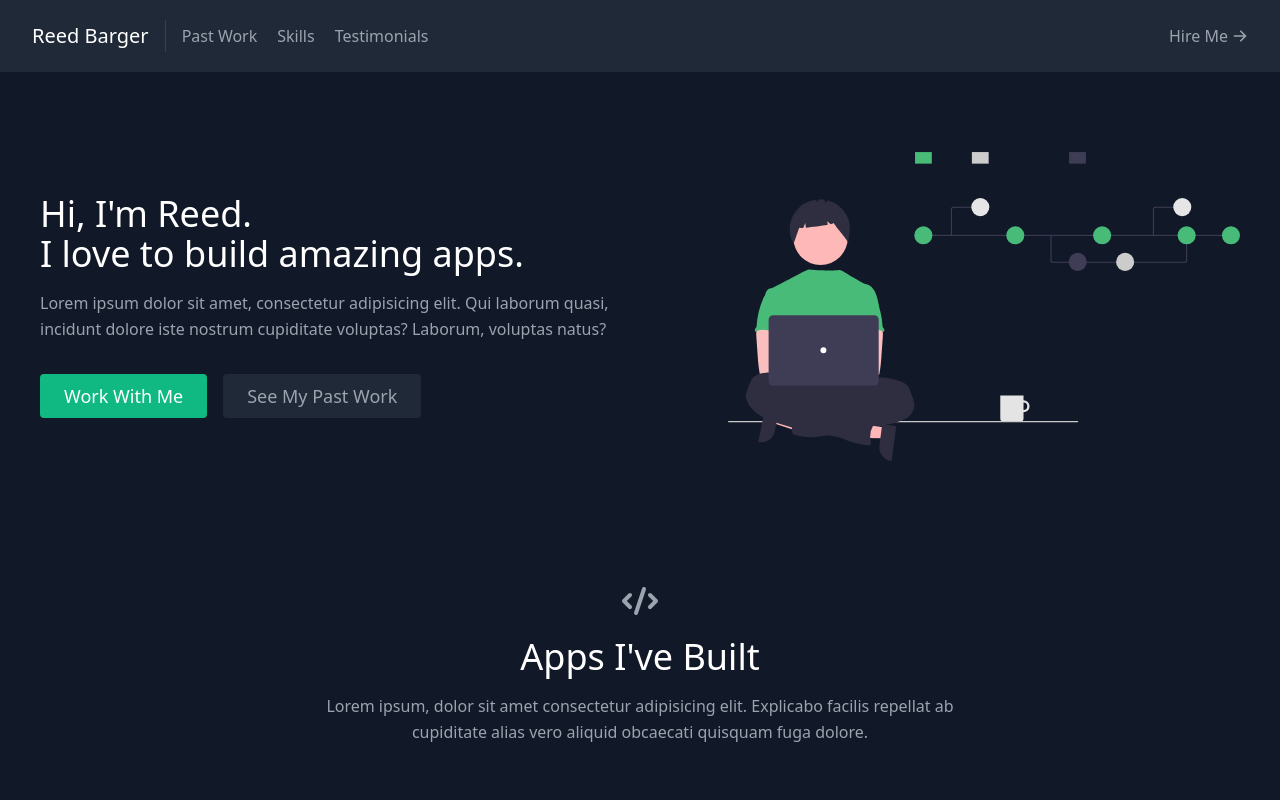
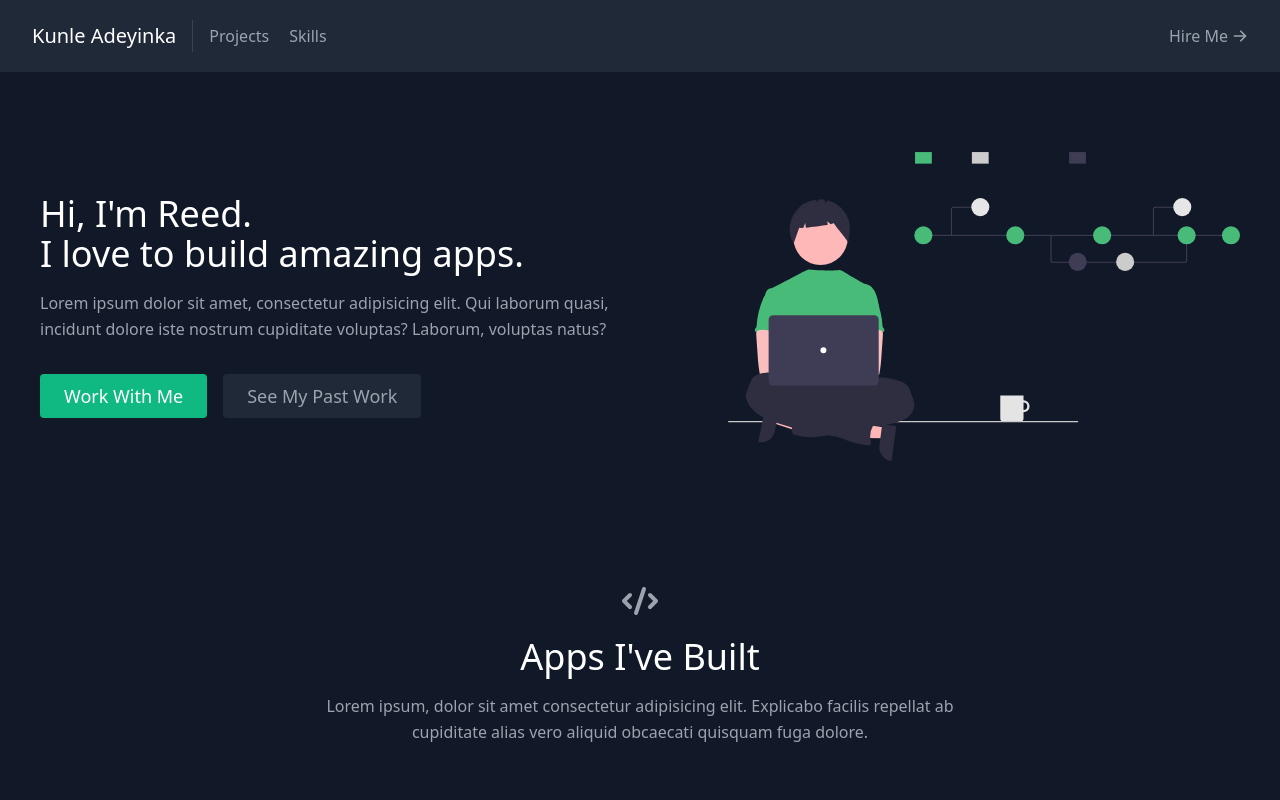
Before and after one commit to kunleAdeyinka/kunleAdeyinka.github.io, a React (Create React App) app: page / in a window 1280 px wide. Shown: the top 800 px of the page. Built offline with nearby package versions, Linux system fonts and the light colour scheme.

Commit message:
updated navbar with my name and project title

```diff
--- a/src/components/Navbar.js
+++ b/src/components/Navbar.js
@@ -7,19 +7,21 @@ const Navbar = () => {
       <div className="container mx-auto flex flex-wrap p-5 flex-col md:flex-row items-center">
         <a className="title-font font-medium text-white mb-4 md:mb-0">
           <a href="#about" className="ml-3 text-xl">
-            Reed Barger
+            Kunle Adeyinka
           </a>
         </a>
         <nav className="md:mr-auto md:ml-4 md:py-1 md:pl-4 md:border-l md:border-gray-700	flex flex-wrap items-center text-base justify-center">
           <a href="#projects" className="mr-5 hover:text-white">
-            Past Work
+            Projects
           </a>
           <a href="#skills" className="mr-5 hover:text-white">
             Skills
           </a>
-          <a href="#testimonials" className="mr-5 hover:text-white">
+          {/**
+           * <a href="#testimonials" className="mr-5 hover:text-white">
             Testimonials
           </a>
+           */}
         </nav>
         <a
           href="#contact"
```
